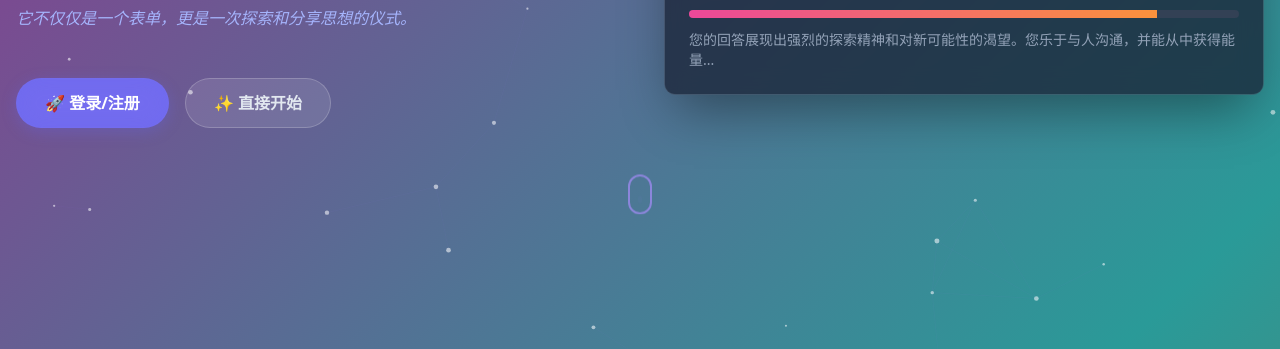
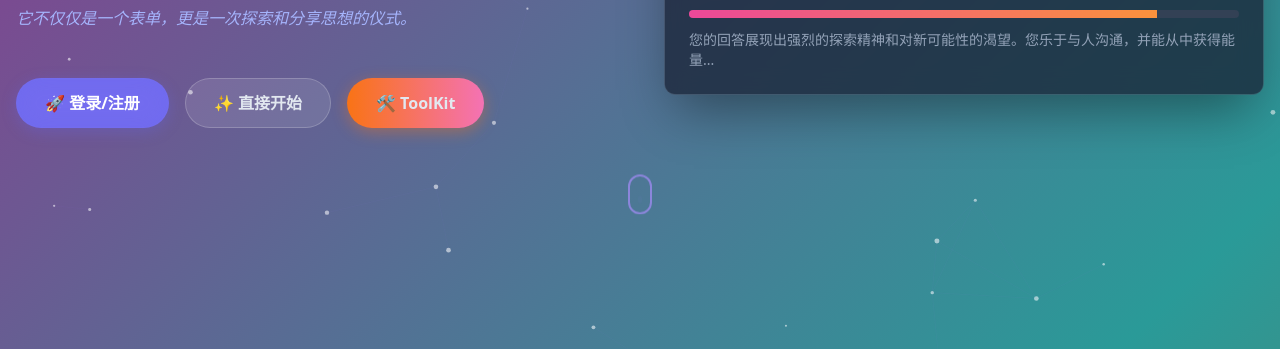
Before and after one commit to 424635328/SurveyKit, a website: page public/index.html in a window 1280 px wide. Shown: the part 399-748 px from the top of the page. Drawn offline with nearby package versions, Linux system fonts and the light colour scheme; animation ran at ten frames a second.

Commit message:
2025-07-05 16:45:31-S.bat

```diff
--- a/public/index.html
+++ b/public/index.html
@@ -83,6 +83,7 @@
                         <div class="mt-12 flex justify-center lg:justify-start gap-4 flex-wrap">
                             <a href="hub/login.html" class="primary-btn reveal-scale-in" style="--animation-delay: 0.1s;">🚀 登录/注册</a>
                             <a href="survey.html" class="secondary-btn reveal-scale-in" style="--animation-delay: 0.2s;">✨ 直接开始</a>
+                            <a href="hub/hub.html" class="tertiary-btn cta-btn reveal-scale-in" style="--animation-delay: 0.3s;">🛠️ ToolKit</a>
                         </div>
                     </div>
                     <div class="hidden lg:block mockup-browser-wrapper reveal-from-right">
```
